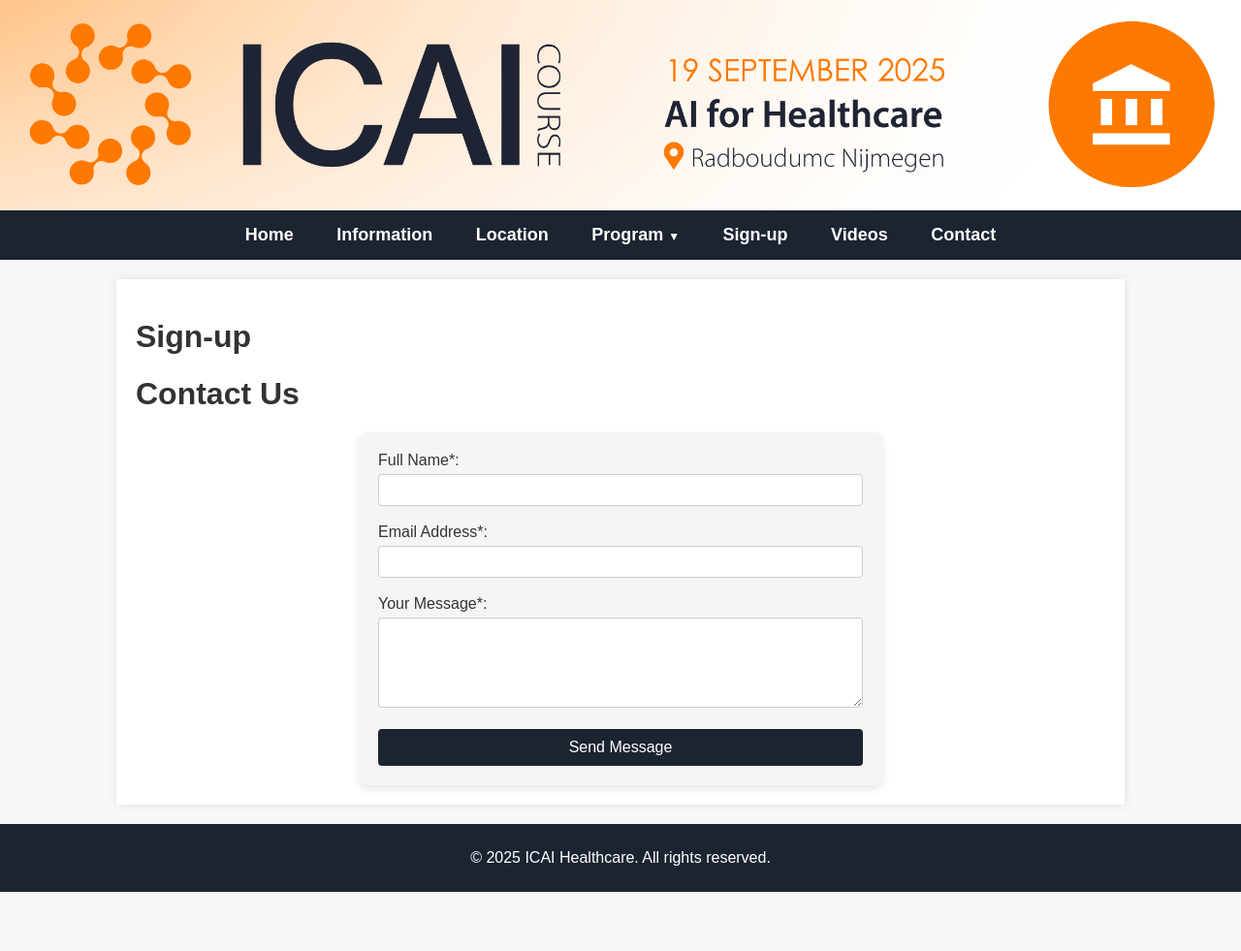
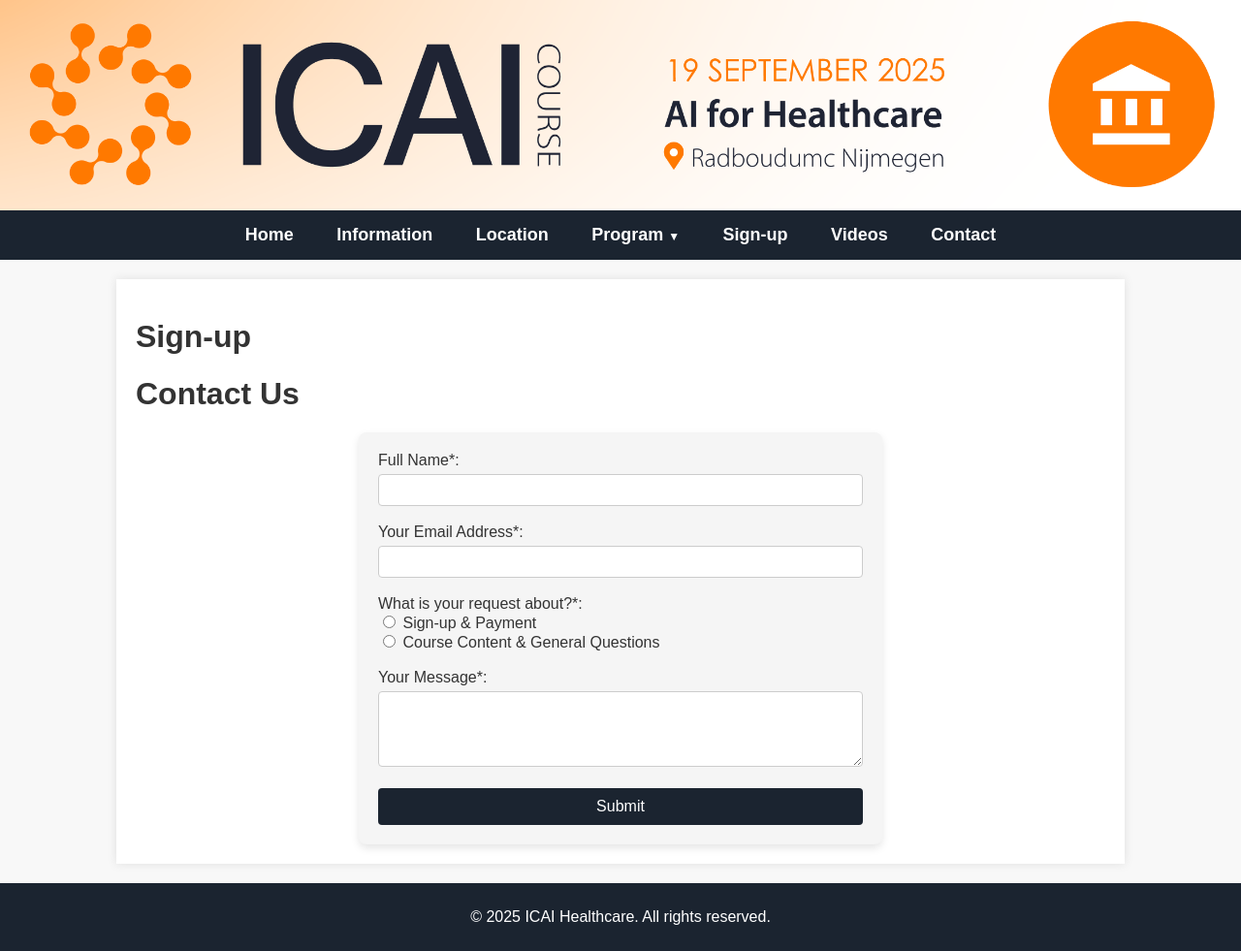
Before and after one commit to marliebesouw/marliebesouw.github.io, a Jekyll site: the page built from sign-up.md, in a window 1280 px wide. Shown: the whole page at 97% size. Built offline with Jekyll 4.4.1, drawn with Linux system fonts in a browser that asks for light colours; before the commit the page ends 920 px from its top, so only the background shows below that; some of the changed lines change nothing that is shown.

Commit message:
changed back end contact form

```diff
--- a/sign-up.md
+++ b/sign-up.md
@@ -6,30 +6,93 @@
 # Sign-up
 
 # Contact Us
+
 <div class="content">
-    <div id="contactFormContainer">
+    <div id="formContainer">
         <form id="contactForm">
 
             <label for="name">Full Name*:</label>
             <input type="text" id="name" name="name" required><br><br>
 
-            <label for="email">Email Address*:</label>
+            <label for="email">Your Email Address*:</label>
             <input type="email" id="email" name="email" required><br><br>
 
+            <label>What is your request about?*:</label> <br>
+            <input type="radio" id="signup" name="interest" value="Signup" required>
+            <label for="signup">Sign-up & Payment</label><br>
+
+            <input type="radio" id="course" name="interest" value="Course">
+            <label for="course">Course Content & General Questions</label><br><br>
+
             <label for="message">Your Message*:</label>
-            <textarea id="message" name="message" rows="5" required></textarea><br><br>
+            <textarea id="message" name="message" rows="4" required></textarea><br><br>
 
-            <button type="submit">Send Message</button>
+            <button type="submit">Submit</button>
 
         </form>
 
-        <p id="contactResponseMessage" style="display: none;"></p>
+        <p id="responseMessage" style="display: none;"></p>
     </div>
 </div>
 
+<script>
+document.getElementById("contactForm").addEventListener("submit", function(event) {
+    event.preventDefault(); // Prevent default form submission
+
+    var formData = new FormData(this);
+
+    fetch("https://script.google.com/macros/s/AKfycbwlqbltr9tJAURhjigfJh3Ow9v8v23iMSOj_1Oj2dN1_PbhYIPQFUqYbTVX235pXRrbIQ/exec", {
+        method: "POST",
+        body: formData
+    })
+    .then(response => response.text())
+    .then(data => {
+        if (data.includes("Error")) {
+            document.getElementById("responseMessage").style.color = "red";
+            document.getElementById("responseMessage").innerHTML = "⚠️ " + data;
+        } else {
+            document.getElementById("contactForm").style.display = "none";
+            document.getElementById("responseMessage").style.color = "green";
+            document.getElementById("responseMessage").innerHTML = "✅ Thank you! Your request has been submitted.";
+        }
+        document.getElementById("responseMessage").style.display = "block";
+    })
+    .catch(error => console.error("Error:", error));
+});
+</script>
+
+
+<!-- # Contact Us
+
+<div class="content">
+    <div id="formContainer">
+        <form id="contactForm">
+
+            <label for="name">Full Name*:</label>
+            <input type="text" id="name" name="name" required><br><br>
+
+            <label for="email">Your Email Address*:</label>
+            <input type="email" id="email" name="email" required><br><br>
+
+            <label>What is your request about?*:</label> <br>
+            <input type="radio" id="signup" name="topic" value="signup" required>
+            <label for="signup">Sign-up & Payment</label><br>
+
+            <input type="radio" id="course" name="topic" value="course">
+            <label for="course">Course Content & General Questions</label><br><br>
+
+            <label for="message">Your Message*:</label>
+            <textarea id="message" name="message" rows="4" required></textarea><br><br>
+
+            <button type="submit">Send Email</button>
+
+        </form>
+    </div>
+</div> -->
+
 <style>
     /* Styling for the form */
-    #contactFormContainer {
+    #formContainer {
         background-color: #f5f5f5;
         padding: 20px;
         border-radius: 8px;
@@ -63,32 +126,34 @@
     button:hover {
         background-color: #34495E;
     }
-
-    /* Style for the response message */
-    #contactResponseMessage {
-        font-size: 18px;
-        font-weight: bold;
-        color: #1B2430;
-        display: none;
-    }
 </style>
 
 <script>
-document.getElementById("contactForm").addEventListener("submit", function(event){
+document.getElementById("contactForm").addEventListener("submit", function(event) {
     event.preventDefault(); // Prevent default form submission
 
-    var formData = new FormData(this);
-    fetch("https://script.google.com/macros/s/AKfycbxNI_smEA0FSvScU17XYgXzeKLxedljyOrpKw0Et511vXPbbzvgbzfalUmw73uwtz9F6Q/exec", {
-        method: "POST",
-        body: formData
-    })
-    .then(response => response.text())
-    .then(data => {
-        document.getElementById("contactForm").style.display = "none";
-        document.getElementById("contactResponseMessage").style.color = "green";
-        document.getElementById("contactResponseMessage").innerHTML = "✅ Your message has been sent successfully!";
-        document.getElementById("contactResponseMessage").style.display = "block";
-    })
-    .catch(error => console.error("Error:", error));
+    // Get form values
+    var name = document.getElementById("name").value;
+    var email = document.getElementById("email").value;
+    var message = document.getElementById("message").value;
+
+    // Determine recipient email based on selected topic
+    var recipientEmail = "";
+    if (document.getElementById("signup").checked) {
+        recipientEmail = "judith.vanwerven-nobel@radboudumc.nl";
+    } else if (document.getElementById("course").checked) {
+        recipientEmail = "marlie.besouw@radboudumc.nl";
+    } else {
+        alert("Please select a topic for your request.");
+        return;
+    }
+
+    // Construct mailto link
+    var mailtoLink = "mailto:" + recipientEmail +
+                     "?subject=" + encodeURIComponent("Contact Request from " + name) +
+                     "&body=" + encodeURIComponent("Name: " + name + "\nEmail: " + email + "\n\nMessage:\n" + message);
+
+    // Open the mail client
+    window.location.href = mailtoLink;
 });
 </script>
```
